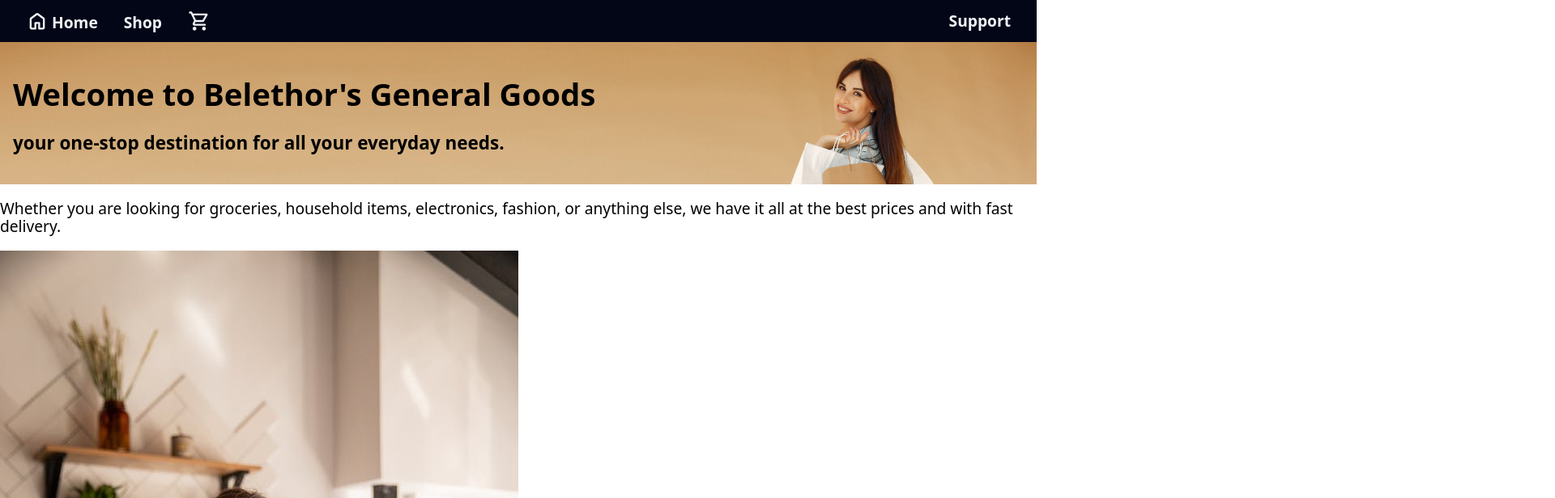
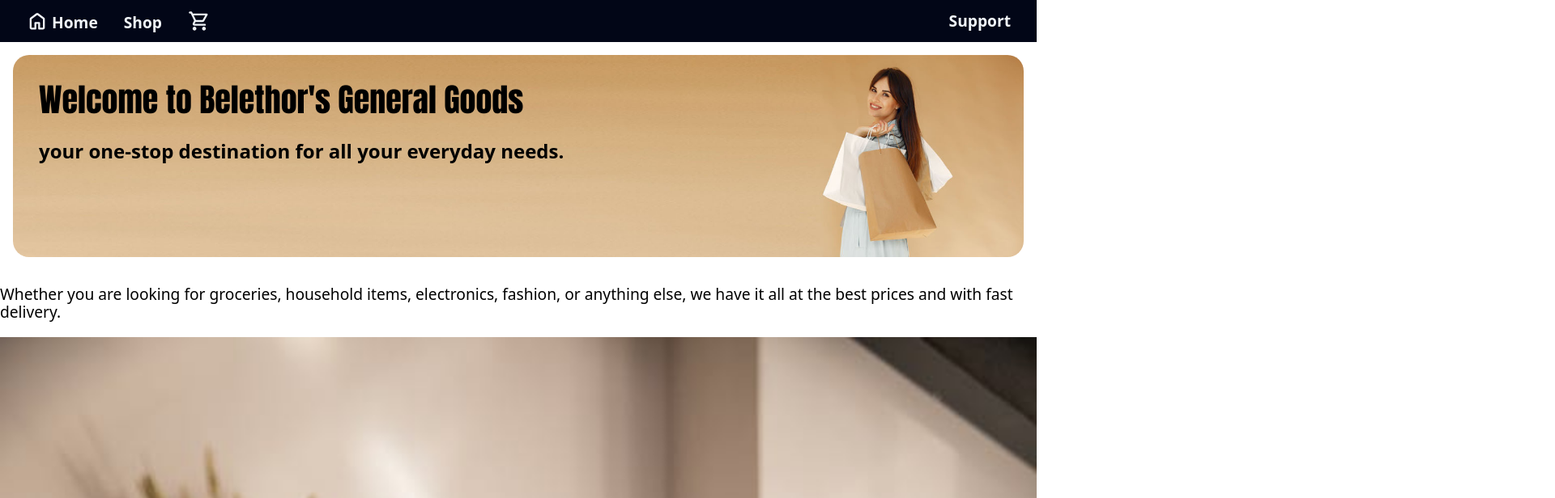
Before and after one commit to mrd010/shopping-cart, a React (Vite) app: page / in a window 1280 px wide. Shown: the top 616 px of the page at 81% size, 1920 px wide, since content can reach past the window. Built offline with nearby package versions, Linux system fonts and the light colour scheme; a web font is replaced by a local one.

Commit message:
Design page headers component

```diff
--- a/src/Styles.js
+++ b/src/Styles.js
@@ -3,12 +3,17 @@ import normalize from 'styled-normalize';
 import abelFont from './assets/fonts/abel-regular-webfont.woff';
 
 const GlobalStyles = createGlobalStyle`
-  ${normalize}
+
   @font-face {
   font-family: 'Abel';
   src: url(${abelFont}) format('woff');
   font-weight: normal;
   font-style: normal;
+}
+${normalize}
+img{
+  width: 100%;
+  display: block;
 }
   a{
     text-decoration: none;
--- a/src/routes/Home.jsx
+++ b/src/routes/Home.jsx
@@ -1,23 +1,23 @@
 import styled from 'styled-components';
-import headerBg from '../assets/images/pexels-gustavo-fring-4173108.jpg';
+import headerImg from '../assets/images/pexels-gustavo-fring-4173108.jpg';
 import onlineShopImg from '../assets/images/pexels-katrin-bolovtsova-4049870.jpg';
 import supportImg from '../assets/images/pexels-yan-krukau-8867213.jpg';
 import { Link } from 'react-router-dom';
+import PageHeader from './components/PageHeader';
 
-const StyledHeader = styled.header`
-  background-image: url(${headerBg});
-  background-size: cover;
-  background-repeat: no-repeat;
-  padding: 1rem;
+const StyledHome = styled.div`
+  display: flex;
+  flex-flow: column nowrap;
 `;
 
 const Home = () => {
   return (
-    <div>
-      <StyledHeader>
-        <h1>Welcome to Belethor&apos;s General Goods</h1>
-        <h3>your one-stop destination for all your everyday needs.</h3>
-      </StyledHeader>
+    <StyledHome>
+      <PageHeader
+        primaryTitle="Welcome to Belethor's General Goods"
+        secondaryTitle="your one-stop destination for all your everyday needs."
+        bgPath={headerImg}
+      ></PageHeader>
       <main>
         <section>
           <p>
@@ -46,7 +46,7 @@ const Home = () => {
           <p>Shop with us today and discover the difference of Belethor&apos;s General Goods!</p>
         </section>
       </main>
-    </div>
+    </StyledHome>
   );
 };
 export default Home;
--- /dev/null
+++ b/src/routes/components/PageHeader.jsx
@@ -0,0 +1,57 @@
+import styled from 'styled-components';
+import PropTypes from 'prop-types';
+
+const StyledHeader = styled.header`
+  display: grid;
+  grid-template-rows: auto 1fr;
+  height: 250px;
+  margin: 1rem;
+  border-radius: 20px;
+  overflow: hidden;
+  align-items: start;
+`;
+
+const BgImage = styled.img`
+  grid-column: 1 / -1;
+  grid-row: 1 / -1;
+  width: 100%;
+  height: 100%;
+  object-fit: cover;
+  object-position: right;
+`;
+
+const PrimaryTitle = styled.h1`
+  font-size: 2.5rem;
+  margin-left: 2rem;
+  margin-top: 2rem;
+
+  grid-row: 1 / 2;
+  grid-column: 1 / -1;
+  font-family: Impact, Haettenschweiler, 'Arial Narrow Bold', sans-serif;
+  font-weight: 300;
+`;
+const SecondaryTitle = styled.p`
+  font-size: 1.5rem;
+  margin: 0 2rem;
+  grid-row: 2 / 3;
+  grid-column: 1 / -1;
+  font-weight: 600;
+`;
+
+const PageHeader = ({ primaryTitle, secondaryTitle, bgPath }) => {
+  return (
+    <StyledHeader>
+      {bgPath && <BgImage src={bgPath}></BgImage>}
+      <PrimaryTitle>{primaryTitle}</PrimaryTitle>
+      <SecondaryTitle>{secondaryTitle}</SecondaryTitle>
+    </StyledHeader>
+  );
+};
+
+// PropTypes ############################
+PageHeader.propTypes = {
+  primaryTitle: PropTypes.string,
+  secondaryTitle: PropTypes.string,
+  bgPath: PropTypes.string,
+};
+export default PageHeader;
```
Also changed, not shown: src/assets/images/pexels-gustavo-fring-4173108.jpg.
